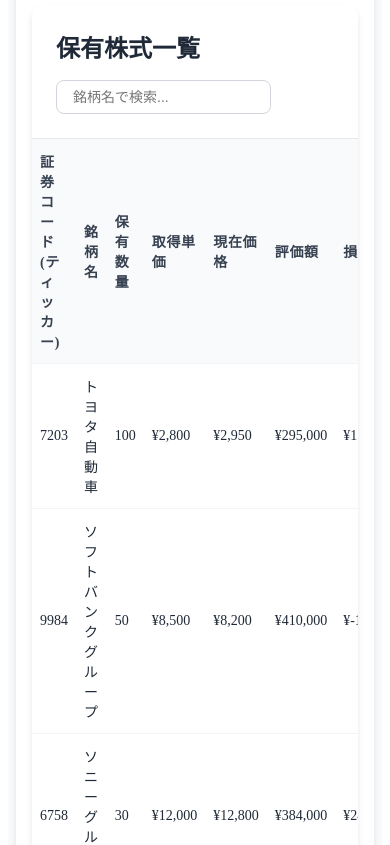
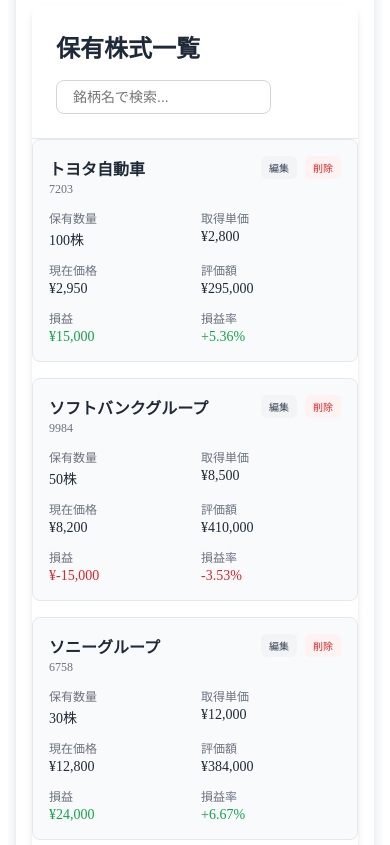
Before and after one commit to EndoMotoki/stock-portfolio, a Vue app in the folder client/: page / in a window 390 px wide. Shown: the part 940-1785 px from the top of the page. Built offline with nearby package versions, Linux system fonts and the light colour scheme; the HTML template or start-up script is replaced by a standard one.

Commit message:
スマホ版で株式テーブルを見やすく改善

```diff
--- a/client/src/components/StockTable.vue
+++ b/client/src/components/StockTable.vue
@@ -56,6 +56,61 @@
       </table>
     </div>
 
+    <!-- モバイル用カードレイアウト -->
+    <div class="mobile-card-layout">
+      <div v-for="stock in filteredStocks" :key="stock.id" class="stock-card">
+        <div class="stock-card-header">
+          <div class="stock-info">
+            <h4>{{ stock.name }}</h4>
+            <div class="stock-code">{{ stock.code }}</div>
+          </div>
+          <div class="stock-card-actions">
+            <button @click="editStock(stock)" class="btn btn-sm btn-edit">
+              編集
+            </button>
+            <button @click="deleteStock(stock.id)" class="btn btn-sm btn-delete">
+              削除
+            </button>
+          </div>
+        </div>
+
+        <div class="stock-card-body">
+          <div class="stock-detail">
+            <div class="stock-detail-label">保有数量</div>
+            <div class="stock-detail-value">{{ stock.quantity.toLocaleString() }}株</div>
+          </div>
+
+          <div class="stock-detail">
+            <div class="stock-detail-label">取得単価</div>
+            <div class="stock-detail-value">¥{{ stock.purchasePrice.toLocaleString() }}</div>
+          </div>
+
+          <div class="stock-detail">
+            <div class="stock-detail-label">現在価格</div>
+            <div class="stock-detail-value">¥{{ stock.currentPrice.toLocaleString() }}</div>
+          </div>
+
+          <div class="stock-detail">
+            <div class="stock-detail-label">評価額</div>
+            <div class="stock-detail-value">¥{{ (stock.currentPrice * stock.quantity).toLocaleString() }}</div>
+          </div>
+
+          <div class="stock-detail">
+            <div class="stock-detail-label">損益</div>
+            <div class="stock-detail-value" :class="getGainLossClass(stock)">
+              ¥{{ getGainLoss(stock).toLocaleString() }}
+            </div>
+          </div>
+
+          <div class="stock-detail">
+            <div class="stock-detail-label">損益率</div>
+            <div class="stock-detail-value" :class="getGainLossClass(stock)">
+              {{ getGainLossPercent(stock) }}%
+            </div>
+          </div>
+        </div>
+      </div>
+    </div>
     <div v-if="filteredStocks.length === 0" class="empty-state">
       <p>{{ searchQuery ? '検索結果がありません' : '株式が登録されていません' }}</p>
     </div>
@@ -252,7 +307,88 @@
   color: #6b7280;
 }
 
+/* モバイル用カードレイアウト */
+.mobile-card-layout {
+  display: none;
+}
+
+.stock-card {
+  background: #f9fafb;
+  border-radius: 8px;
+  padding: 1rem;
+  margin-bottom: 1rem;
+  border: 1px solid #e5e7eb;
+}
+
+.stock-card-header {
+  display: flex;
+  justify-content: space-between;
+  align-items: flex-start;
+  margin-bottom: 0.75rem;
+}
+
+.stock-info h4 {
+  margin: 0;
+  font-size: 1rem;
+  font-weight: 600;
+  color: #1f2937;
+}
+
+.stock-info .stock-code {
+  font-size: 0.75rem;
+  color: #6b7280;
+  margin-top: 0.125rem;
+}
+
+.stock-card-actions {
+  display: flex;
+  gap: 0.5rem;
+}
+
+.stock-card-body {
+  display: grid;
+  grid-template-columns: 1fr 1fr;
+  gap: 0.75rem;
+}
+
+.stock-detail {
+  display: flex;
+  flex-direction: column;
+}
+
+.stock-detail-label {
+  font-size: 0.75rem;
+  color: #6b7280;
+  margin-bottom: 0.125rem;
+}
+
+.stock-detail-value {
+  font-size: 0.875rem;
+  font-weight: 500;
+  color: #1f2937;
+}
+
+.stock-detail-value.gain {
+  color: #16a34a;
+}
+
+.stock-detail-value.loss {
+  color: #dc2626;
+}
+
+.stock-detail-value.neutral {
+  color: #6b7280;
+}
 @media (max-width: 768px) {
+  /* テーブルを非表示にしてカードレイアウトを表示 */
+  .table-responsive {
+    display: none;
+  }
+
+  .mobile-card-layout {
+    display: block;
+  }
+
   .table-header {
     flex-direction: column;
     gap: 1rem;
@@ -263,15 +399,9 @@
     min-width: auto;
   }
 
-  .table th,
-  .table td {
-    padding: 0.75rem 0.5rem;
-    font-size: 0.875rem;
-  }
-
-  .action-buttons {
-    flex-direction: column;
-    gap: 0.25rem;
+  .btn-sm {
+    padding: 0.25rem 0.5rem;
+    font-size: 0.625rem;
   }
 }
 </style>
```
